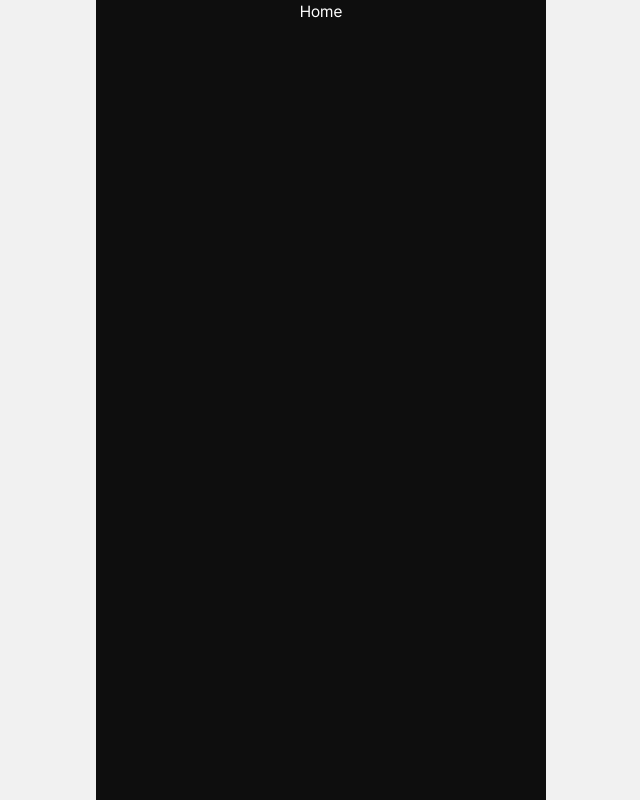
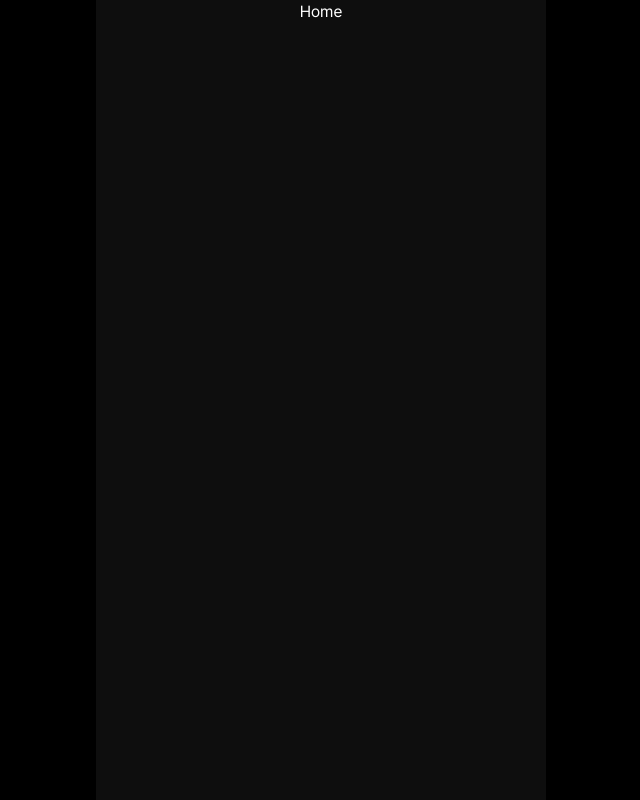
Before and after one commit to Team-Frolog/Frolog_Web, a Next.js app: page / in a window 1280 px wide. Shown: the whole page, without its empty margins (319-959 px from the left). Built offline with nearby package versions, Linux system fonts and the light colour scheme.

Commit message:
[Style/#13]: html bg 변경

```diff
--- a/src/app/globals.css
+++ b/src/app/globals.css
@@ -49,7 +49,7 @@ input[type='number'] {
 }
 
 html {
-  background-color: rgb(241, 241, 241);
+  background-color: rgb(0, 0, 0);
   width: 100vw;
   display: flex;
   justify-content: center;
```
